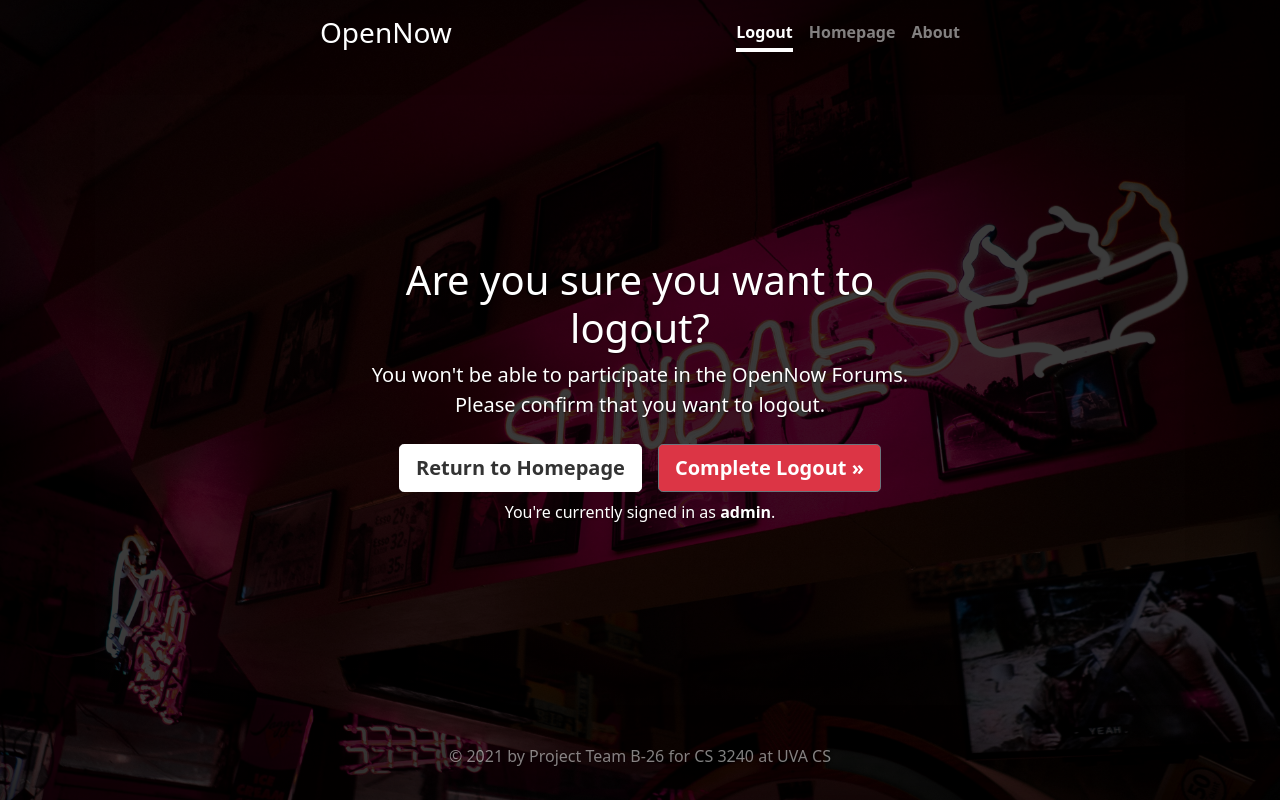
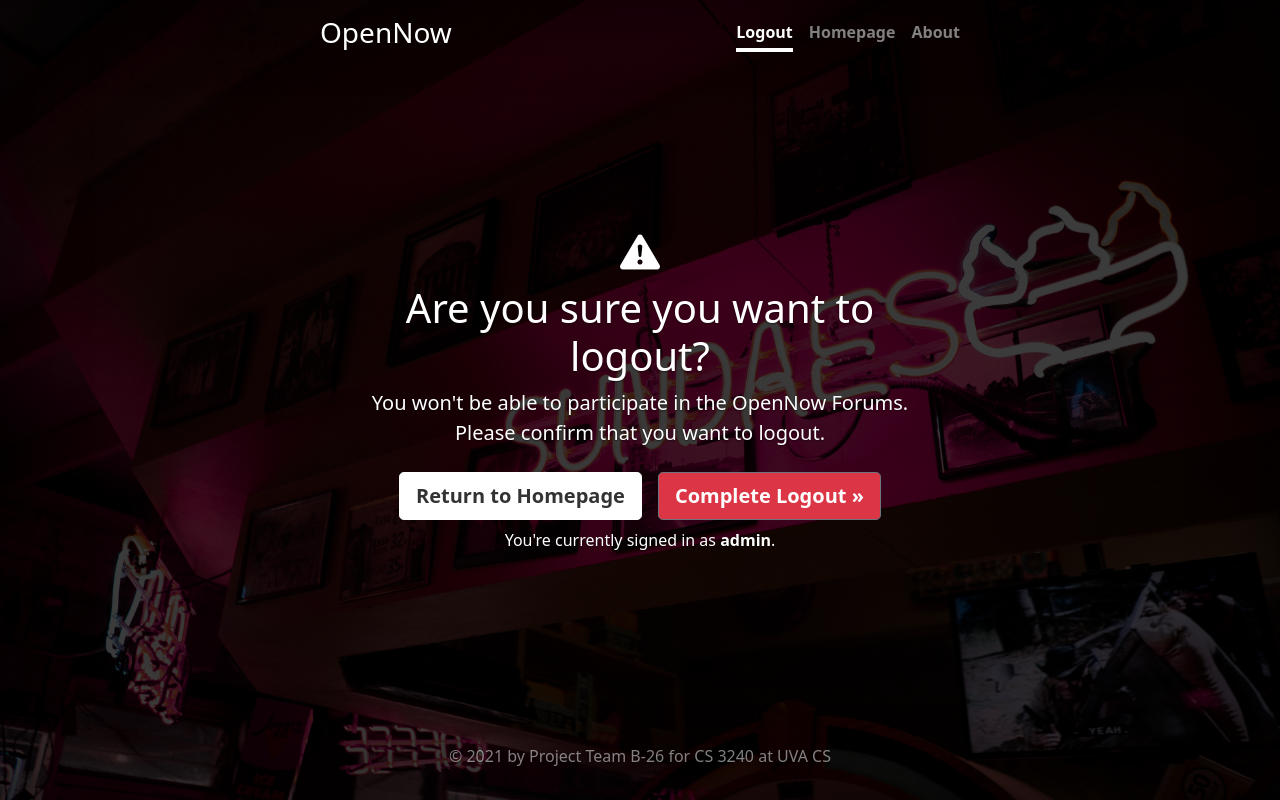
Before and after one commit to AndrewNguyen1/open-now, a Django app: page /accounts/logout/ in a window 1280 px wide. Run offline with Django 3.2, Linux system fonts and the light colour scheme; a user stored in the database is signed in; some libraries are stand-ins or nearby versions.

Commit message:
added warning icon to logout page

```diff
--- a/open_now/templates/account/logout.html
+++ b/open_now/templates/account/logout.html
@@ -12,7 +12,7 @@
   <title>Logout of OpenNow</title>
 
   <link rel="canonical" href="https://getbootstrap.com/docs/5.0/examples/cover/">
-
+  <link rel="stylesheet" href="https://cdn.jsdelivr.net/npm/bootstrap-icons@1.4.1/font/bootstrap-icons.css">
 
 
   <!-- Bootstrap core CSS -->
@@ -55,6 +55,7 @@
   </header>
 
   <main class="px-3">
+    <h1><i class="bi bi-exclamation-triangle-fill"></i></h1>
     <h1>Are you sure you want to logout?</h1>
     <p class="lead">You won't be able to participate in the OpenNow Forums. <br><strong>Please confirm that you want to logout.</strong></p>
     <div class="btn-toolbar p-2 d-flex justify-content-center" role="toolbar" aria-label="toolbar with homepage/login buttons">
```
